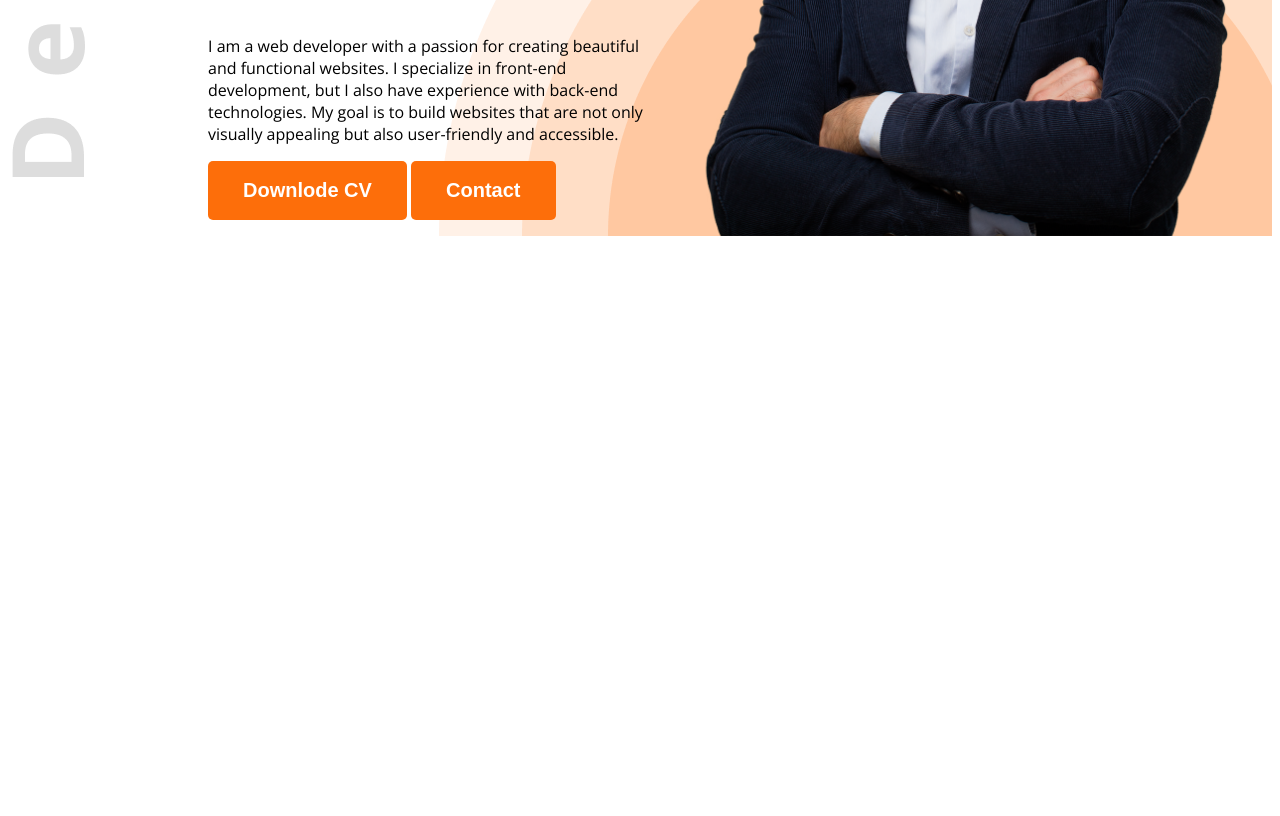
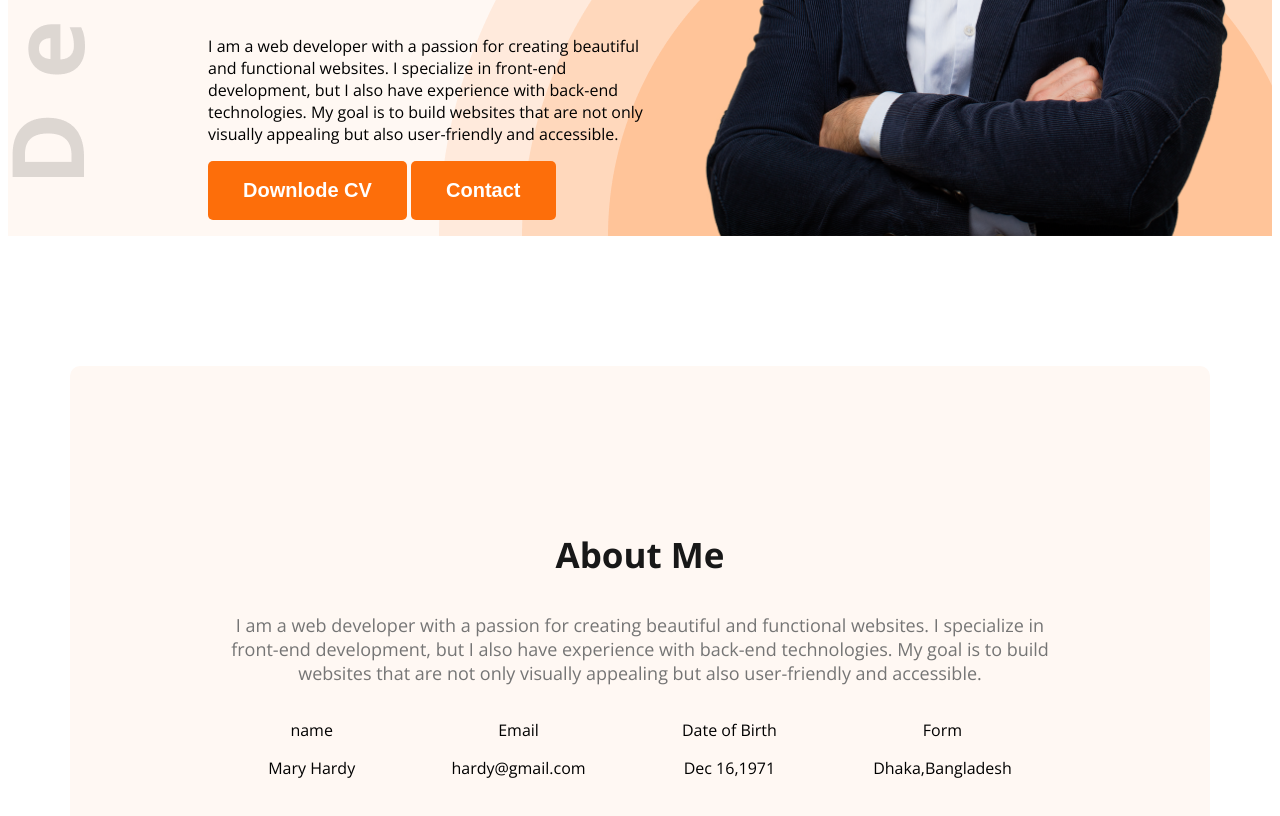
Before and after one commit to sameul-hasan/PortfolioM_5, a plain HTML site: page index.html in a window 1280 px wide. Shown: the part 594-1410 px from the top of the page. Before the commit the page ends 838 px from the top, so only its background shows below. Drawn offline with nearby package versions, Linux system fonts and the light colour scheme.

Commit message:
5.5 DONE

```diff
--- a/Style/nav.css
+++ b/Style/nav.css
@@ -8,6 +8,10 @@
 }
 
 /* Shared Style */
+.secondary-bg{
+    background-color: #fff8f3;
+
+}
 .dark_2{
     color: #474747;
 }
@@ -22,6 +26,15 @@
     padding: 18px 35px;
     border-radius: 5px;
     border: none;
+}
+.section-title{
+    font-size: 35px;
+    font-weight: bold;
+    color: #181818;
+}
+.section-description{
+    font-size: 18px;
+    color: #757575;
 }
 
 
@@ -82,3 +95,24 @@ nav li a{
 .banner-pp{
     width: 580px;
 }
+
+/* Main Style */
+main{
+    max-width: 1140px;
+    margin: 0 auto;
+}
+/* About Style */
+.about{
+    border-radius: 10px;
+    padding: 130px 150px;
+    text-align: center;
+    margin-top: 130px;
+}
+.about-items{
+    display: flex;
+    justify-content: space-around;
+}
+
+.about-description{
+    font-weight: 600;
+}
--- a/index.html
+++ b/index.html
@@ -10,7 +10,7 @@
     <link rel="stylesheet" href="Style/nav.css">
 </head>
 <body class="open-sans-normal">
-    <header class="header">
+    <header class="header secondary-bg">
         <nav>
             <h3 class="nav-titale">Ma<span class="base_color">r</span>y</h3>
             <ul>
@@ -32,6 +32,33 @@
             <img class="banner-pp" src="Asset/hardy.png" alt="">
         </div>
     </header>
+    <main>
+        <section class="about secondary-bg">
+            <h3 class="section-title">About Me</h3>
+            <p class="section-description"> I am a web developer with a passion for creating beautiful and functional websites. I specialize in front-end development, but I also have experience with back-end technologies. My goal is to build websites that are not only visually appealing but also user-friendly and accessible. </p>
+            <div class="about-items">
+                <div class="about-item">
+                    <p class="item-title">name</p>
+                    <p class="item-description">Mary Hardy</p>
+                </div>
+                <div class="about-item">
+                    <p class="item-title">Email</p>
+                    <p class="item-description">hardy@gmail.com</p>
+                </div>
+                <div class="about-item">
+                    <p class="item-title">Date of Birth</p>
+                    <p class="item-description">Dec 16,1971</p>
+                </div>
+                <div class="about-item">
+                    <p class="item-title">Form</p>
+                    <p class="item-description">Dhaka,Bangladesh</p>
+                </div>
+            </div>
+        </section>
+    </main>
+    <footer>
+
+    </footer>
 
 </body>
 </html>
```
